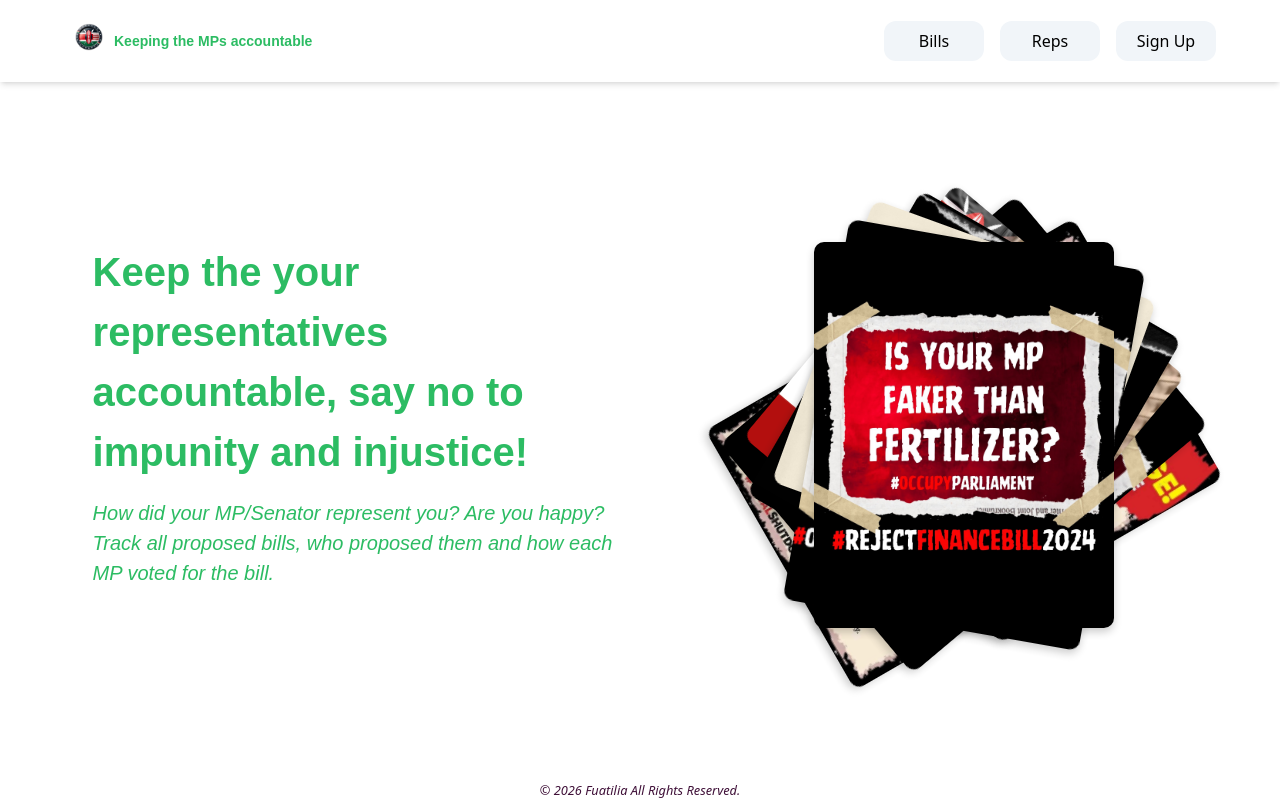
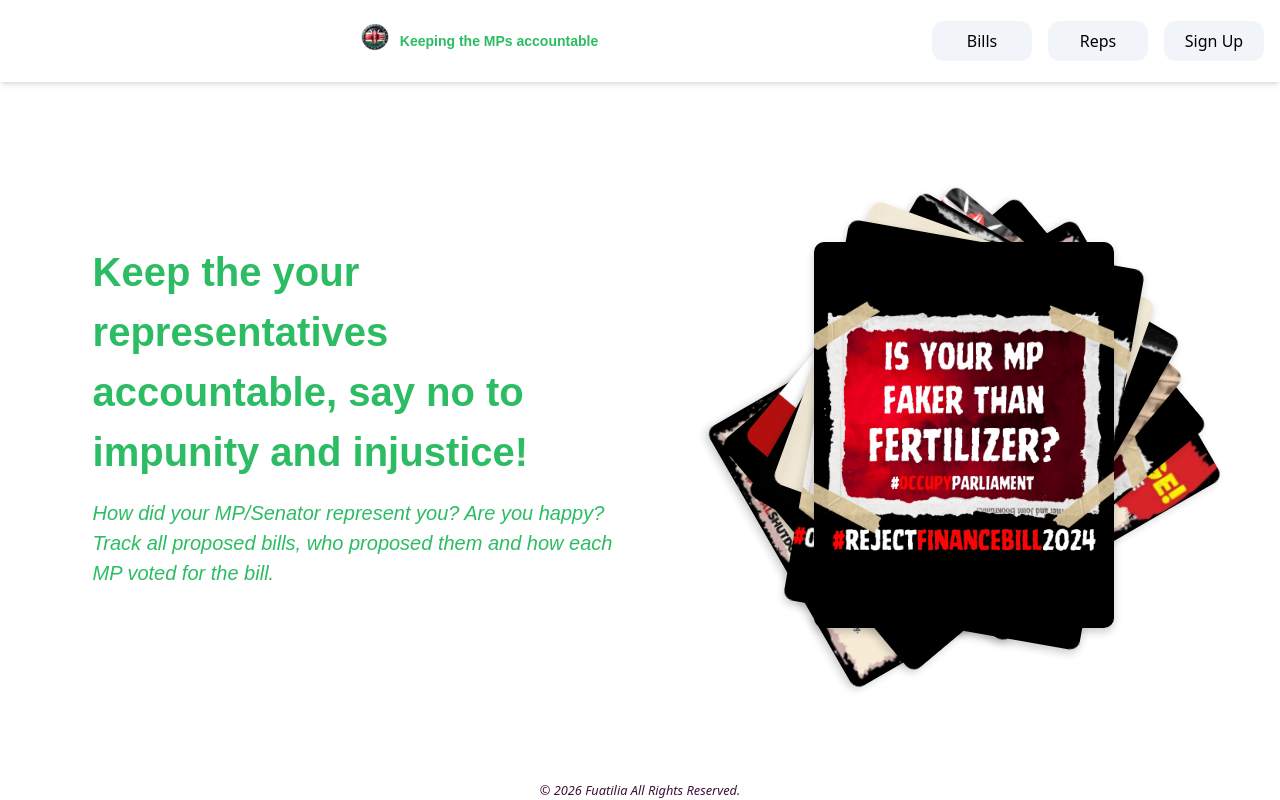
Before and after one commit to Fuatilia/front, a Next.js app: page / in a window 1280 px wide. Built offline with nearby package versions, Linux system fonts and the light colour scheme; a web font is replaced by a local one.

Commit message:
fix/ui-fixes

```diff
--- a/app/bills/page.tsx
+++ b/app/bills/page.tsx
@@ -1,11 +1,8 @@
-import { Suspense } from "react"
 import Bills from "../components/bills/Bills"
 
 const index = () => {
   return (
-    <Suspense fallback={<div>Loading...</div>}>
-      <Bills/>
-    </Suspense>
+    <Bills/>
   )
 }
 
--- a/app/components/Header.tsx
+++ b/app/components/Header.tsx
@@ -13,7 +13,8 @@ const Header = () => {
 
   return (
     <header className="w-full px-4 py-4 shadow-md bg-white">
-      <div className="max-w-6xl mx-auto flex items-center justify-between">
+      <div className="w-full mx-auto flex items-center justify-between">
+        <div className={'hidden lg:block'}></div>
         <div
           onClick={() => router.push("/")}
           className="flex items-center cursor-pointer"
```
